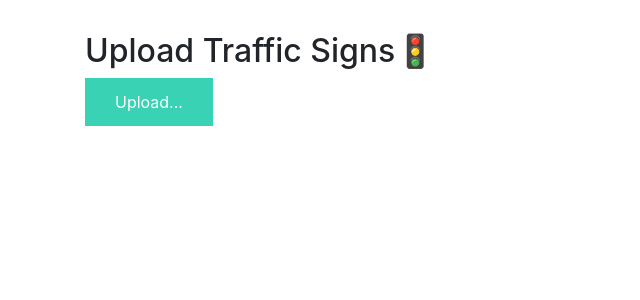
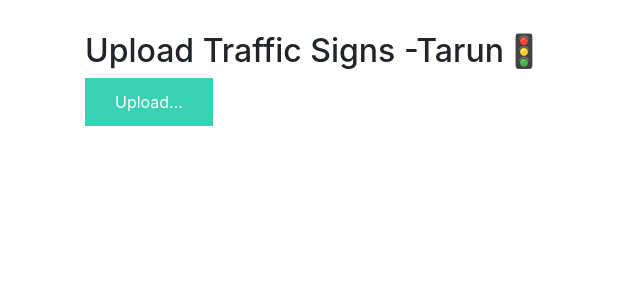
Before and after one commit to TarunKumar19/TrafficSignsClassification_DeepLearing, a Flask app: page / in a window 1280 px wide. Shown: the part 68-368 px from the top of the page, without its empty margins (0-640 px from the left). Run offline with Flask 3, Linux system fonts and the light colour scheme; some libraries are stand-ins or nearby versions.

Commit message:
Update index.html

```diff
--- a/templates/index.html
+++ b/templates/index.html
@@ -1,6 +1,6 @@
 {% extends "base.html" %} {% block content %}
 
-<h2>Upload Traffic Signs🚦</h2>
+<h2>Upload Traffic Signs -Tarun🚦</h2>
 <style> .footer {
    position: fixed;
    left: 0;
```
